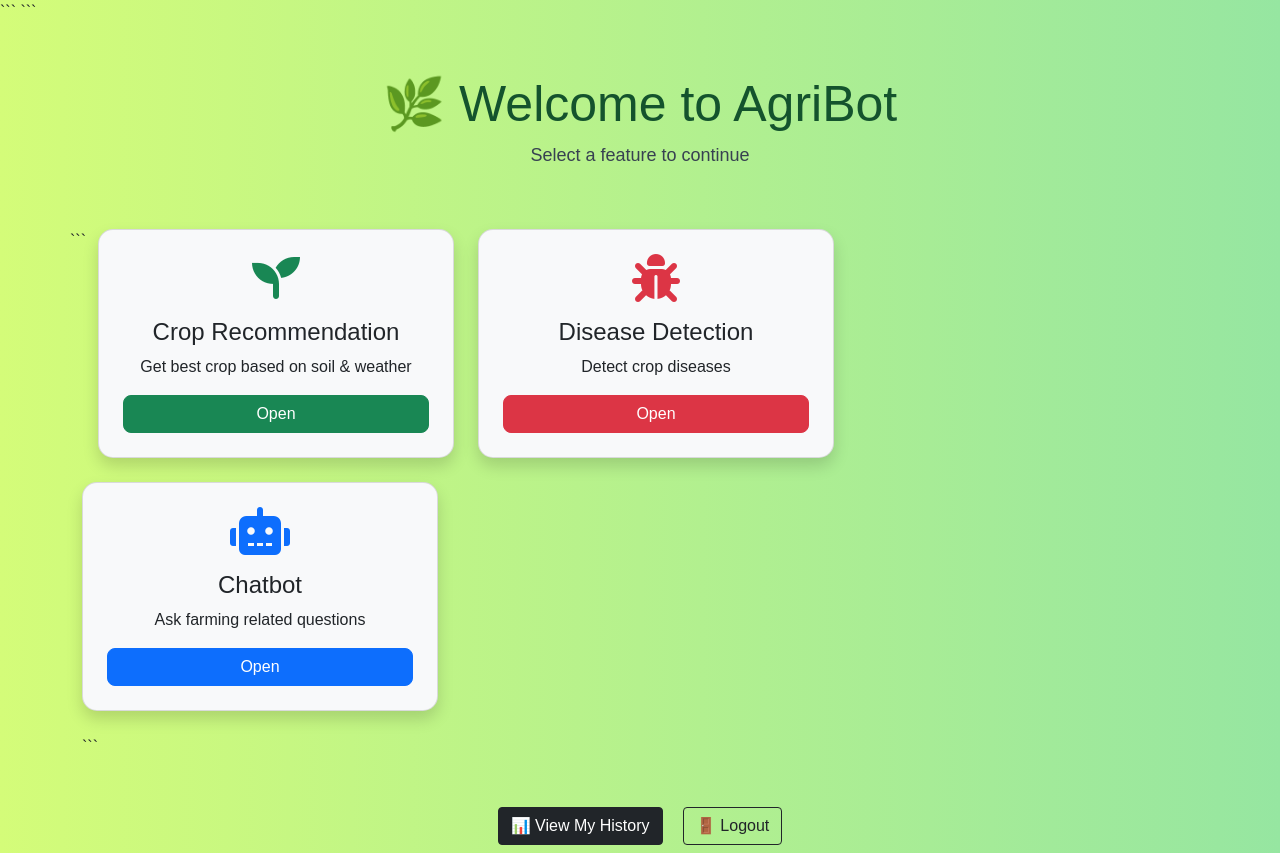
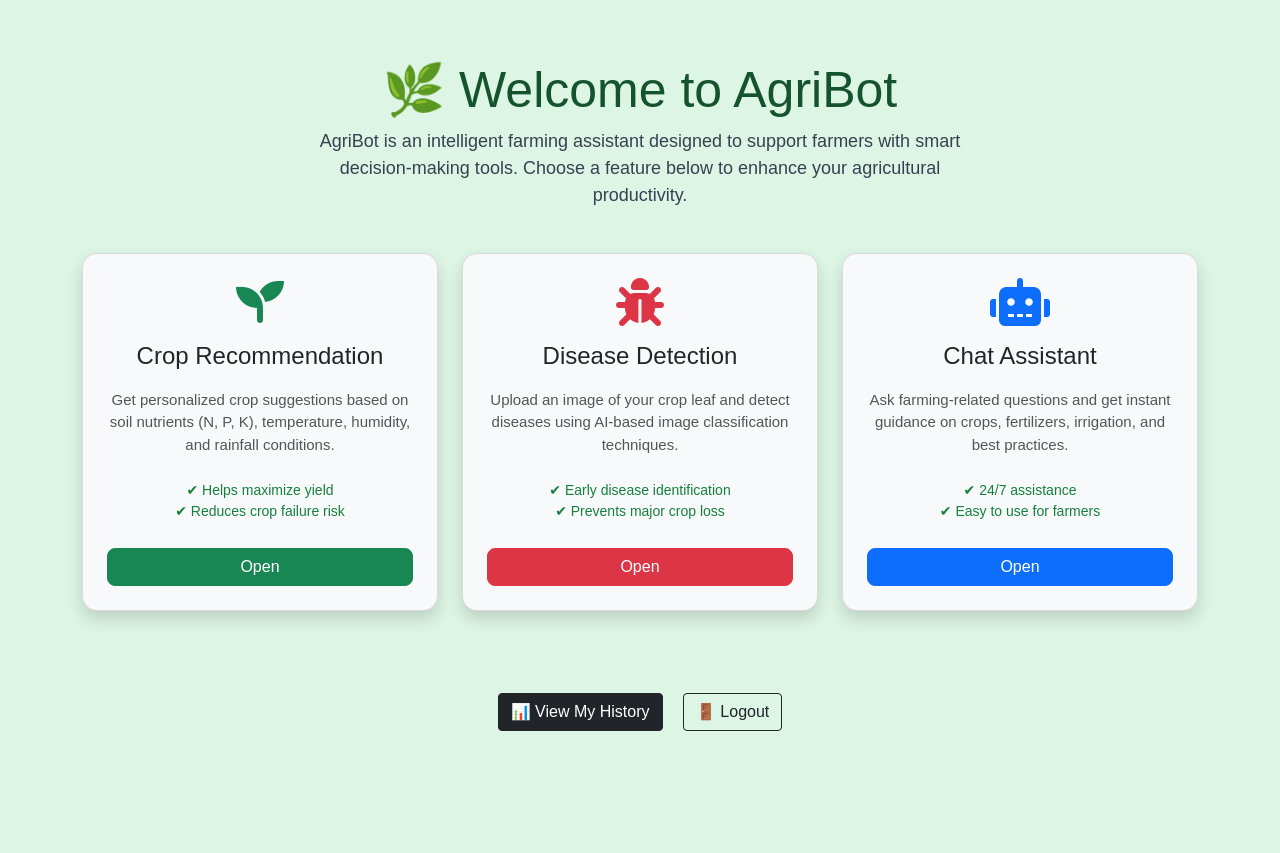
Before and after one commit to Priyanshi074/AgriBot-Crop-Recommendation-System, a Django app: page /features/ in a window 1280 px wide. After the commit the page ends 731 px from the top, so only its background shows below. Run offline with Django 5.2, Linux system fonts and the light colour scheme; the visitor is signed in with stand-in values (Sample User, id 1); parts of the project's set-up code (start-up, migrations or seed data) failed here and were passed over.

Commit message:
Updated project (fixed features page, UI improvements)

````diff
--- a/agri_project/templates/features.html
+++ b/agri_project/templates/features.html
@@ -2,79 +2,7 @@
 <html>
 <head>
     <title>AgriBot Features</title>
-    <style>
-        body {
-            font-family: Arial;
-            background: #e6f4ea;
-            text-align: center;
-            padding: 50px;
-        }
 
-        h1 {
-            color: #14532d;
-        }
-
-        .card {
-            display: inline-block;
-            width: 250px;
-            padding: 20px;
-            margin: 20px;
-            background: white;
-            border-radius: 10px;
-            box-shadow: 0 0 10px rgba(0,0,0,0.1);
-        }
-
-        a {
-            text-decoration: none;
-        }
-
-        button {
-            margin-top: 10px;
-            padding: 10px;
-            width: 100%;
-            background: #16a34a;
-            color: white;
-            border: none;
-            border-radius: 5px;
-        }
-    </style>
-</head>
-<body>
-
-<h1>🌿 Welcome to AgriBot</h1>
-<p>Select a feature to continue</p>
-
-<div class="card">
-    <h3>🌱 Crop Recommendation</h3>
-    <a href="/crop/"><button>Open</button></a>
-</div>
-
-<div class="card">
-    <h3>🍃 Disease Detection</h3>
-    <a href="/disease/"><button>Open</button></a>
-</div>
-
-<div class="card">
-    <h3>🤖 Chatbot</h3>
-    <a href="/chat/"><button>Open</button></a>
-</div>
-
-<br><br>
-
-<a href="/dashboard/"><button>📊 View My History</button></a>
-<a href="/logout/"><button>🚪 Logout</button></a>
-
-</body>
-</html> {% endcomment %}
-
-
-<!DOCTYPE html>
-
-<html>
-<head>
-    <title>AgriBot Features</title>
-
-```
 <!-- Bootstrap -->
 <link href="https://cdn.jsdelivr.net/npm/bootstrap@5.0.2/dist/css/bootstrap.min.css" rel="stylesheet">
 
@@ -85,7 +13,7 @@
     body {
         margin: 0;
         font-family: Arial, sans-serif;
-        background: linear-gradient(to right, #d4fc79, #96e6a1);
+        background: #e6f4ea;
     }
 
     .header {
@@ -121,7 +49,6 @@
         margin-top: 40px;
     }
 </style>
-```
 
 </head>
 
@@ -135,7 +62,6 @@
 <div class="container mt-4">
     <div class="row text-center">
 
-```
     <!-- Crop -->
     <div class="col-md-4 mb-4">
         <div class="card p-4 shadow bg-light">
@@ -167,7 +93,165 @@
     </div>
 
 </div>
-```
+
+</div>
+
+<!-- Bottom Buttons -->
+
+<div class="bottom-buttons">
+    <a href="/dashboard/" class="btn btn-dark m-2">📊 View My History</a>
+    <a href="/logout/" class="btn btn-outline-dark m-2">🚪 Logout</a>
+</div>
+
+</body>
+</html>  {% endcomment %}
+
+<!DOCTYPE html>
+
+<html>
+<head>
+    <title>AgriBot Features</title>
+
+
+<!-- Bootstrap -->
+<link href="https://cdn.jsdelivr.net/npm/bootstrap@5.0.2/dist/css/bootstrap.min.css" rel="stylesheet">
+
+<!-- Icons -->
+<link href="https://cdnjs.cloudflare.com/ajax/libs/font-awesome/6.0.0/css/all.min.css" rel="stylesheet">
+
+<style>
+    body {
+        margin: 0;
+        font-family: Arial, sans-serif;
+        background: #ddf5e4;
+    }
+
+    .header {
+        text-align: center;
+        padding: 60px 20px 20px;
+    }
+
+    .header h1 {
+        color: #14532d;
+        font-size: 50px;
+    }
+
+    .header p {
+        color: #374151;
+        font-size: 18px;
+        max-width: 700px;
+        margin: auto;
+    }
+
+    .card {
+        border-radius: 15px;
+        transition: 0.3s;
+    }
+
+    .card:hover {
+        transform: translateY(-8px);
+    }
+
+    .feature-desc {
+        font-size: 15px;
+        color: #555;
+        margin-top: 10px;
+    }
+
+    .highlight {
+        font-size: 14px;
+        color: #15803d;
+        margin-top: 8px;
+    }
+
+    .custom-btn {
+        border-radius: 8px;
+        margin-top: 10px;
+    }
+
+    .bottom-buttons {
+        text-align: center;
+        margin-top: 50px;
+    }
+</style>
+
+
+</head>
+
+<body>
+
+<div class="header">
+    <h1>🌿 Welcome to AgriBot</h1>
+    <p>
+        AgriBot is an intelligent farming assistant designed to support farmers with
+        smart decision-making tools. Choose a feature below to enhance your agricultural productivity.
+    </p>
+</div>
+
+<div class="container mt-4">
+    <div class="row text-center">
+
+    <!-- Crop Recommendation -->
+    <div class="col-md-4 mb-4">
+        <div class="card p-4 shadow bg-light">
+            <i class="fas fa-seedling fa-3x text-success mb-3"></i>
+            <h4>Crop Recommendation</h4>
+
+            <p class="feature-desc">
+                Get personalized crop suggestions based on soil nutrients (N, P, K),
+                temperature, humidity, and rainfall conditions.
+            </p>
+
+            <p class="highlight">
+                ✔ Helps maximize yield<br>
+                ✔ Reduces crop failure risk
+            </p>
+
+            <a href="/crop/" class="btn btn-success custom-btn">Open</a>
+        </div>
+    </div>
+
+    <!-- Disease Detection -->
+    <div class="col-md-4 mb-4">
+        <div class="card p-4 shadow bg-light">
+            <i class="fas fa-bug fa-3x text-danger mb-3"></i>
+            <h4>Disease Detection</h4>
+
+            <p class="feature-desc">
+                Upload an image of your crop leaf and detect diseases using AI-based
+                image classification techniques.
+            </p>
+
+            <p class="highlight">
+                ✔ Early disease identification<br>
+                ✔ Prevents major crop loss
+            </p>
+
+            <a href="/disease/" class="btn btn-danger custom-btn">Open</a>
+        </div>
+    </div>
+
+    <!-- Chatbot -->
+    <div class="col-md-4 mb-4">
+        <div class="card p-4 shadow bg-light">
+            <i class="fas fa-robot fa-3x text-primary mb-3"></i>
+            <h4>Chat Assistant</h4>
+
+            <p class="feature-desc">
+                Ask farming-related questions and get instant guidance on crops,
+                fertilizers, irrigation, and best practices.
+            </p>
+
+            <p class="highlight">
+                ✔ 24/7 assistance<br>
+                ✔ Easy to use for farmers
+            </p>
+
+            <a href="/chat/" class="btn btn-primary custom-btn">Open</a>
+        </div>
+    </div>
+
+</div>
 
 </div>
 
````
Also changed, not shown: agri_project/crop_app/templates/dashboard.html (+128 -8 lines).
